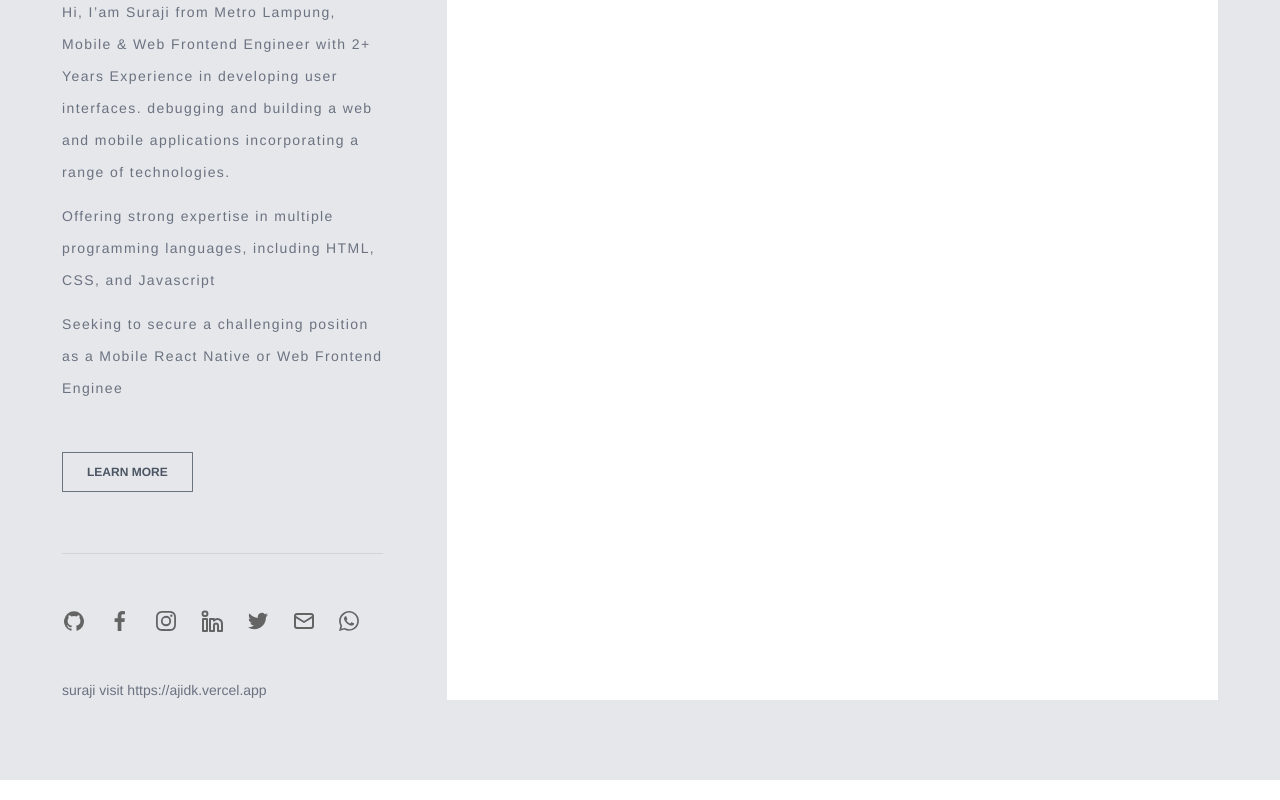
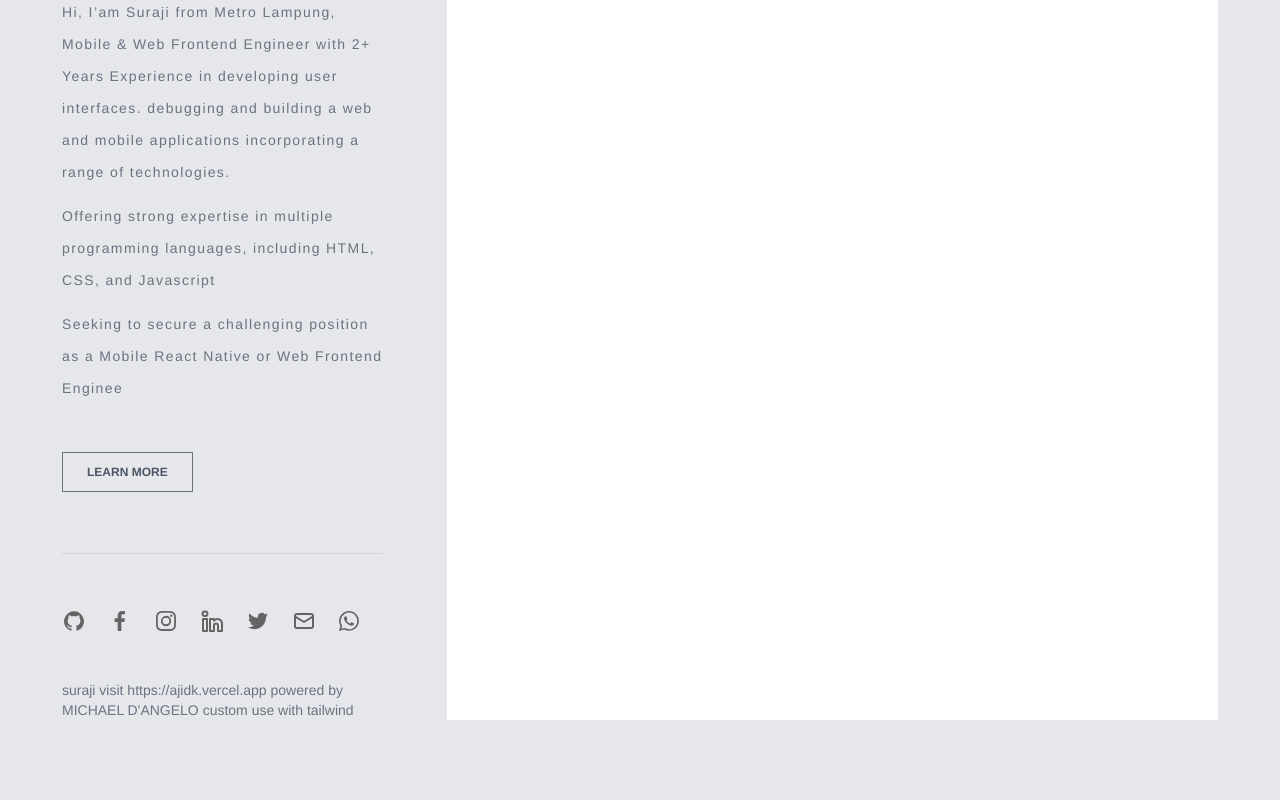
Before and after one commit to ajidk/portofolio, a Next.js app: page / in a window 1280 px wide. Shown: the part 648-1448 px from the top of the page. Built offline with nearby package versions, Linux system fonts and the light colour scheme.

Commit message:
+ foter powered

```diff
--- a/components/Layouts/Menu.js
+++ b/components/Layouts/Menu.js
@@ -52,11 +52,6 @@ export default function Menu() {
             >
               <Link href="/projects">projects</Link>
             </span>
-            {/* <span className={`px-4 py-5 uppercase border-b text-xs border-dashed border-b-gray-300 text-black mr-10 ${
-              router.pathname === "/stats" ? "text-blue-500" : " text-gray-500"
-            }`}>
-              <Link href="/stats">stats</Link>
-            </span> */}
             <span
               className={`px-4 py-5 uppercase text-xs border-b border-b-gray-300 border-dashed text-black ${
                 router.pathname === "/contact"
--- a/components/Layouts/Sidebar.js
+++ b/components/Layouts/Sidebar.js
@@ -56,7 +56,8 @@ export default function Sidebar({ children }) {
       <Gap height={40} />
       <div className="text-gray-500 text-sm">
         suraji visit{" "}
-        <Link href="https://ajidk.vercel.app/">https://ajidk.vercel.app</Link>
+        <Link href="https://ajidk.vercel.app/">https://ajidk.vercel.app</Link> {' '}
+        powered by <Link href="https://mldangelo.com/">MICHAEL D&apos;ANGELO</Link> custom use with tailwind
       </div>
     </>
   );
```
